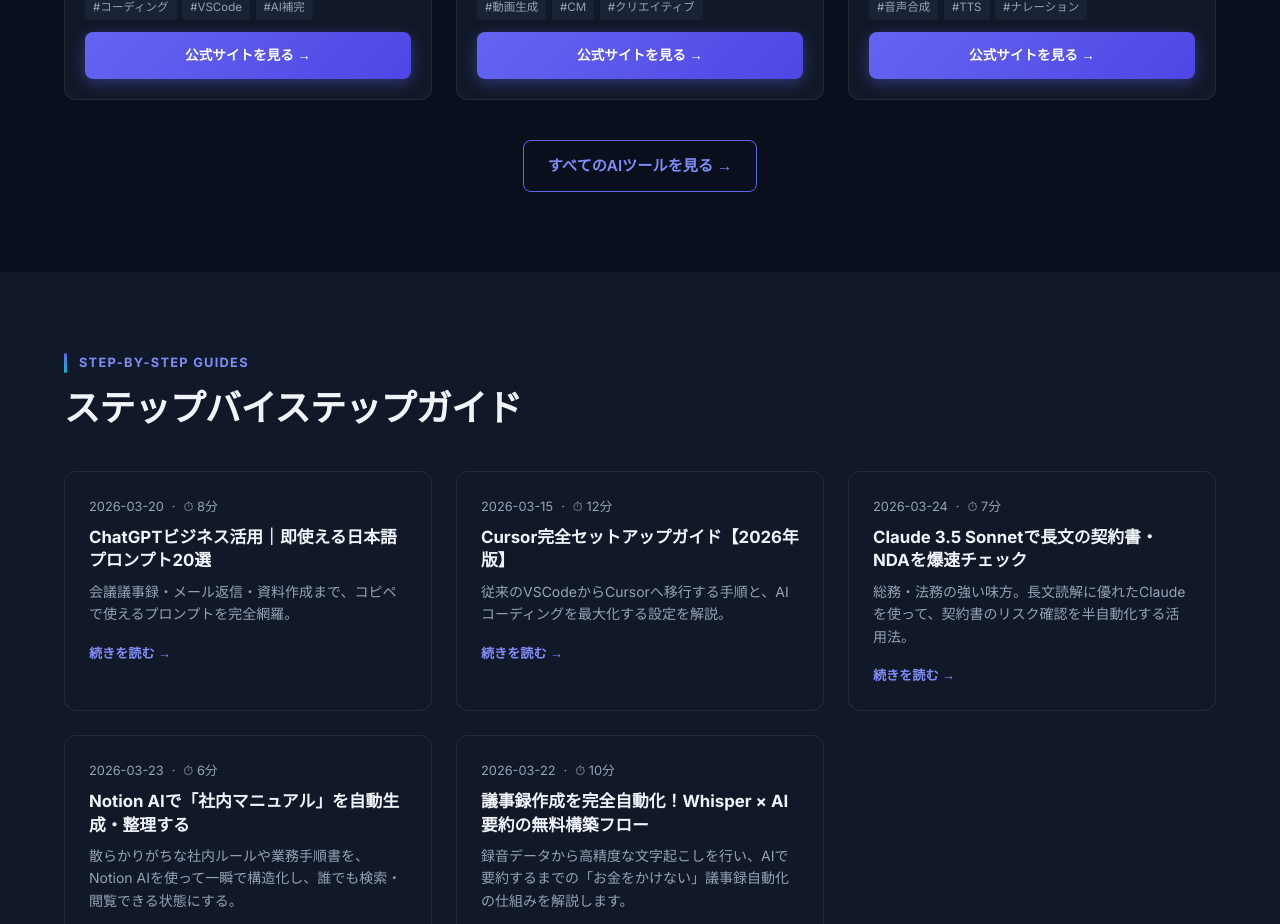
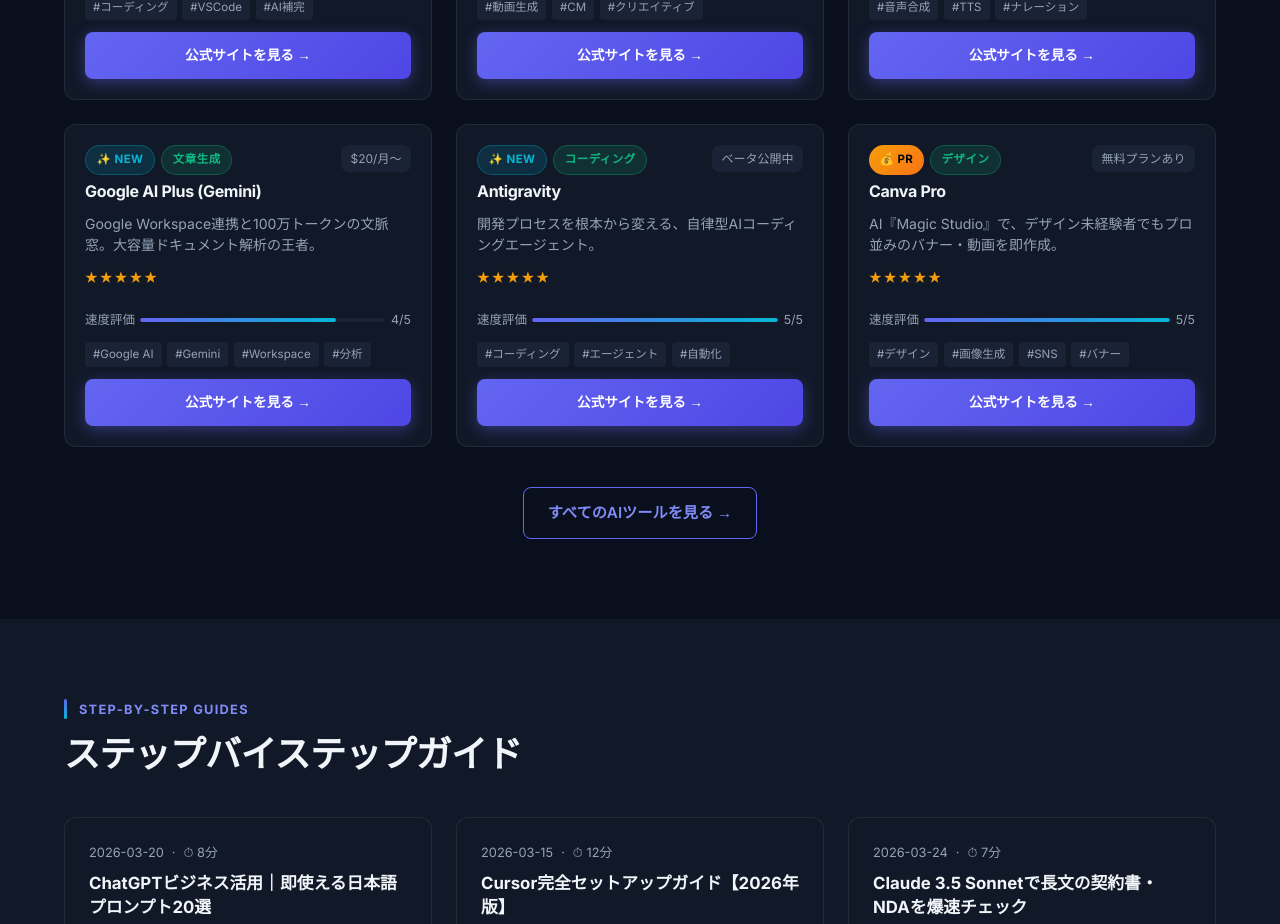
Before and after one commit to ainavigator907/ainaviz, a Next.js app: page / in a window 1280 px wide. Shown: the part 2440-3364 px from the top of the page. Built offline with nearby package versions, Linux system fonts and the light colour scheme; no server answers.

Commit message:
feat: sync manual tool updates (Gemini, Antigravity, Canva)

```diff
--- a/src/app/page.tsx
+++ b/src/app/page.tsx
@@ -88,6 +88,45 @@
     isNew: false,
     affiliateUrl: "https://elevenlabs.io",
     tags: ["音声合成", "TTS", "ナレーション"],
+  },
+  {
+    id: "gemini",
+    name: "Google AI Plus (Gemini)",
+    tagline: "Google Workspace連携と100万トークンの文脈窓。大容量ドキュメント解析の王者。",
+    category: "文章生成",
+    pricingLabel: "$20/月〜",
+    speedScore: 4,
+    rating: 5,
+    isAffiliate: false,
+    isNew: true,
+    affiliateUrl: "https://gemini.google.com",
+    tags: ["Google AI", "Gemini", "Workspace", "分析"],
+  },
+  {
+    id: "antigravity",
+    name: "Antigravity",
+    tagline: "開発プロセスを根本から変える、自律型AIコーディングエージェント。",
+    category: "コーディング",
+    pricingLabel: "ベータ公開中",
+    speedScore: 5,
+    rating: 5,
+    isAffiliate: false,
+    isNew: true,
+    affiliateUrl: "https://antigravity.dev",
+    tags: ["コーディング", "エージェント", "自動化"],
+  },
+  {
+    id: "canva",
+    name: "Canva Pro",
+    tagline: "AI『Magic Studio』で、デザイン未経験者でもプロ並みのバナー・動画を即作成。",
+    category: "デザイン",
+    pricingLabel: "無料プランあり",
+    speedScore: 5,
+    rating: 5,
+    isAffiliate: true,
+    isNew: false,
+    affiliateUrl: "https://canva.com",
+    tags: ["デザイン", "画像生成", "SNS", "バナー"],
   },
 ];
 
```
Also changed, not shown: src/app/tools/page.tsx (+26 -0 lines).
